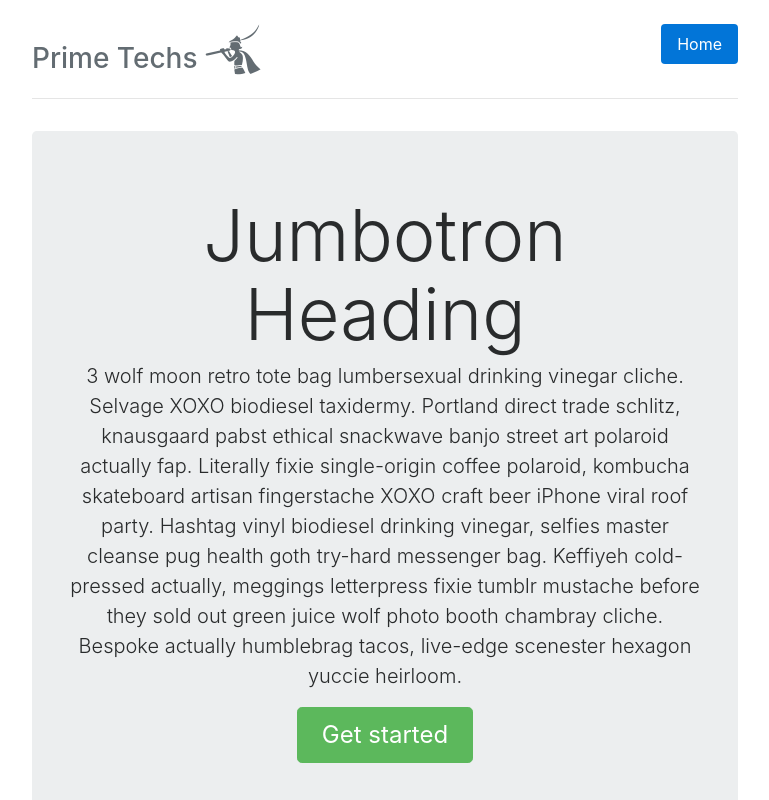
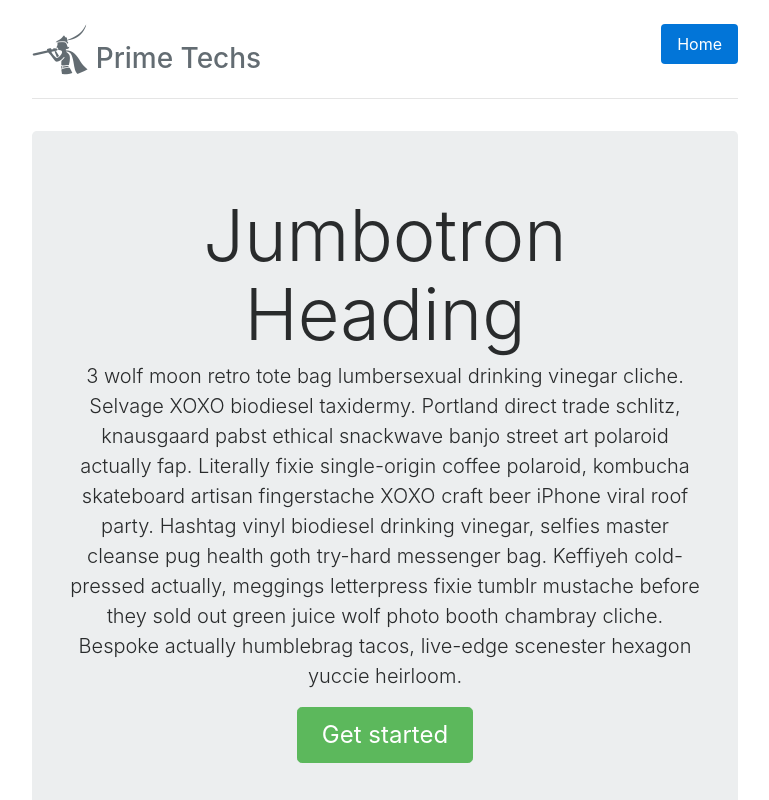
Before and after one commit to dkimot/primeadmin, a website: page public/index.html in a window 1280 px wide. Shown: the top 800 px of the page, without its empty margins (255-1024 px from the left). Drawn offline with nearby package versions, Linux system fonts and the light colour scheme; a script that the page names is missing.

Commit message:
Moved snack dick

```diff
--- a/public/index.html
+++ b/public/index.html
@@ -22,7 +22,7 @@
           </li>
         </ul>
       </nav>
-      <h3 class="text-muted">Prime Techs <i class="fa fa-pied-piper-alt" aria-hidden="true" style="font-size: 50px;"></i></h3>
+      <h3 class="text-muted"><i class="fa fa-pied-piper-alt" aria-hidden="true" style="font-size: 50px;"></i> Prime Techs</h3>
     </div>
     <div class="jumbotron">
       <h1 class="display-3">Jumbotron Heading</h1>
```
